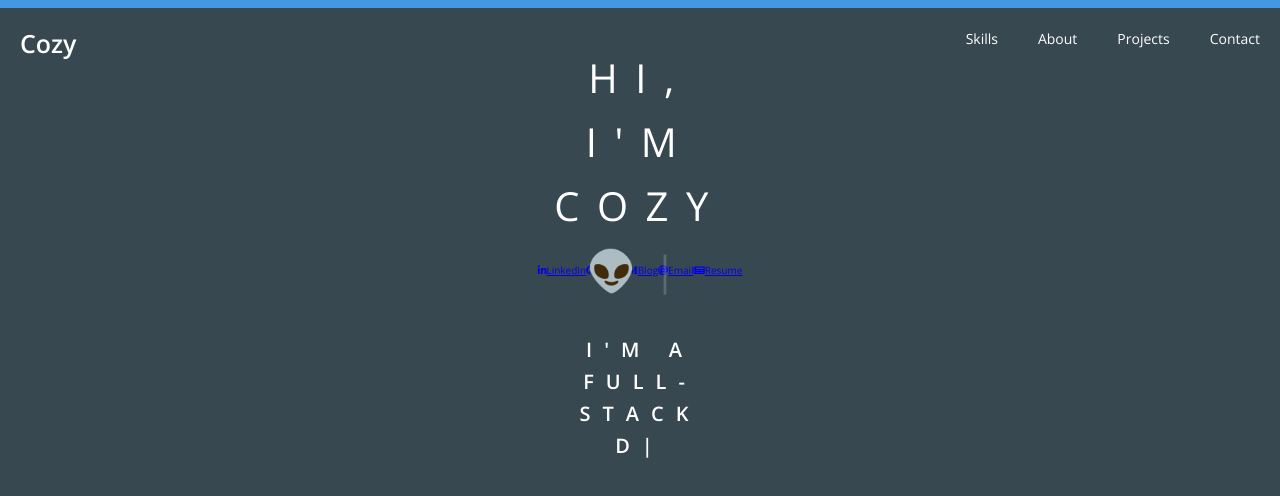
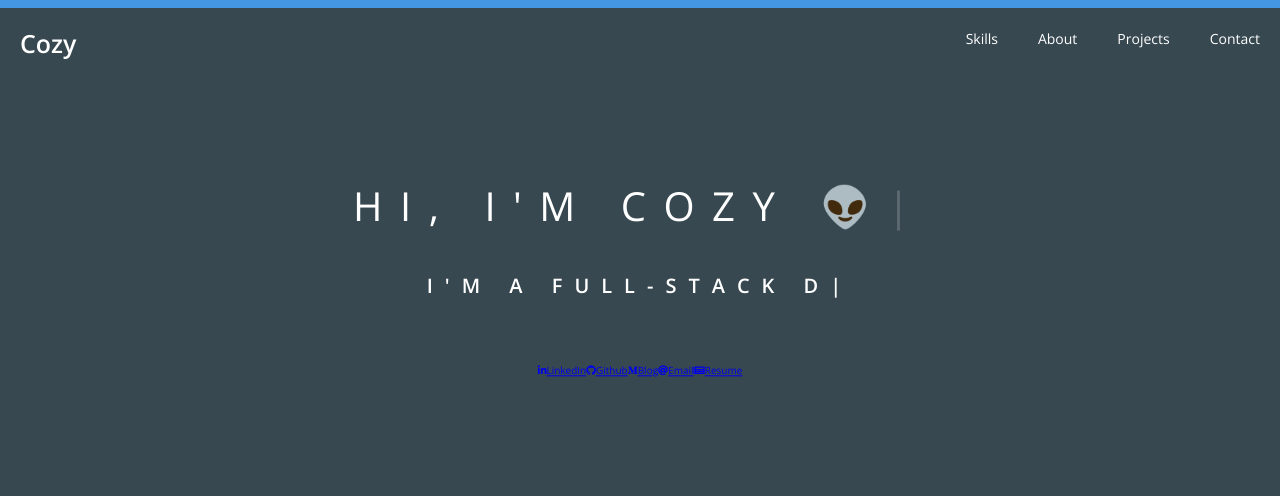
Before and after one commit to ItsCosmas/itscosmas.github.io, a React (Create React App) app: page / in a window 1280 px wide. Shown: the top 496 px of the page. Built offline with nearby package versions, Linux system fonts and the light colour scheme.

Commit message:
Inherit styles from parent component instead

```diff
--- a/src/components/typedComponent/typedComponent.js
+++ b/src/components/typedComponent/typedComponent.js
@@ -3,7 +3,7 @@ import Typed from 'react-typed';
 
 const typed = (props) => {
     return (
-        <div className="header__intro-box">
+        <div>
             <h1 className="heading-primary">
                 <Typed
                     strings={['Hi, I\'m Cozy 👽']}
```
